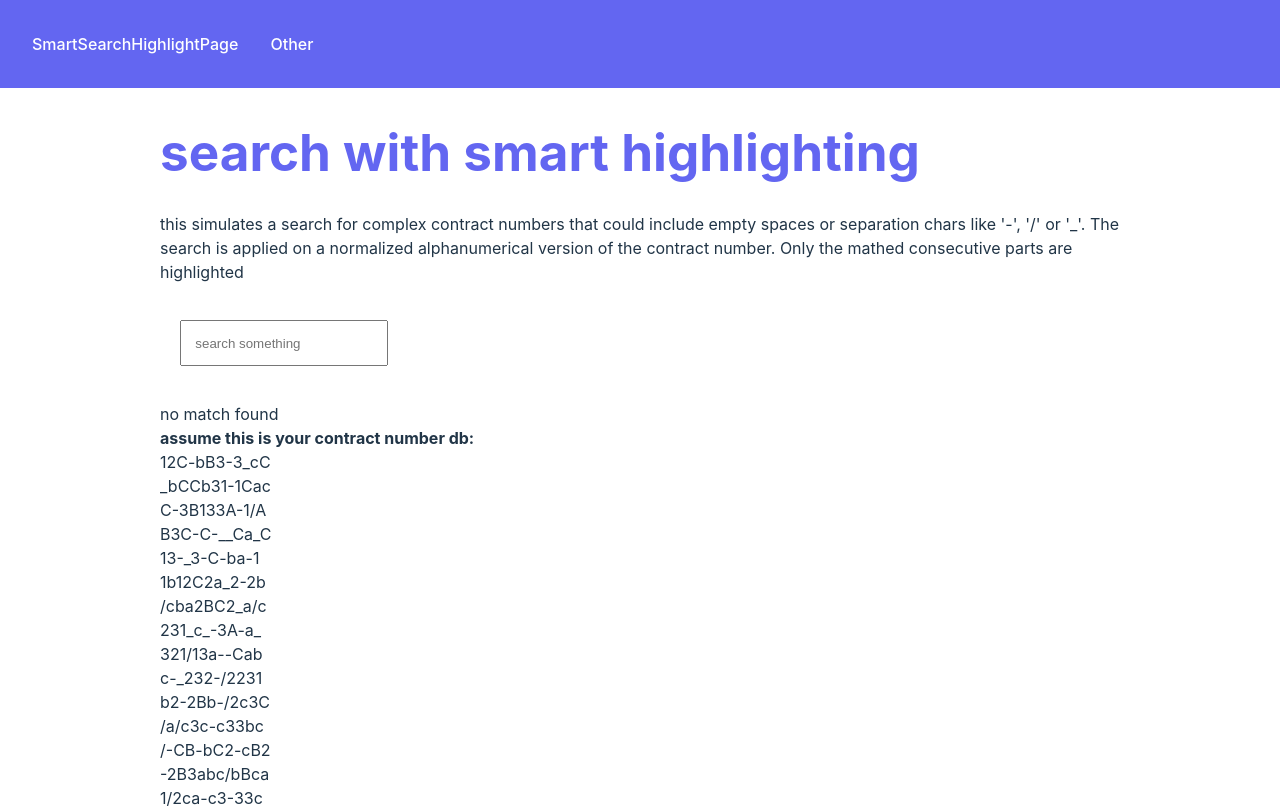
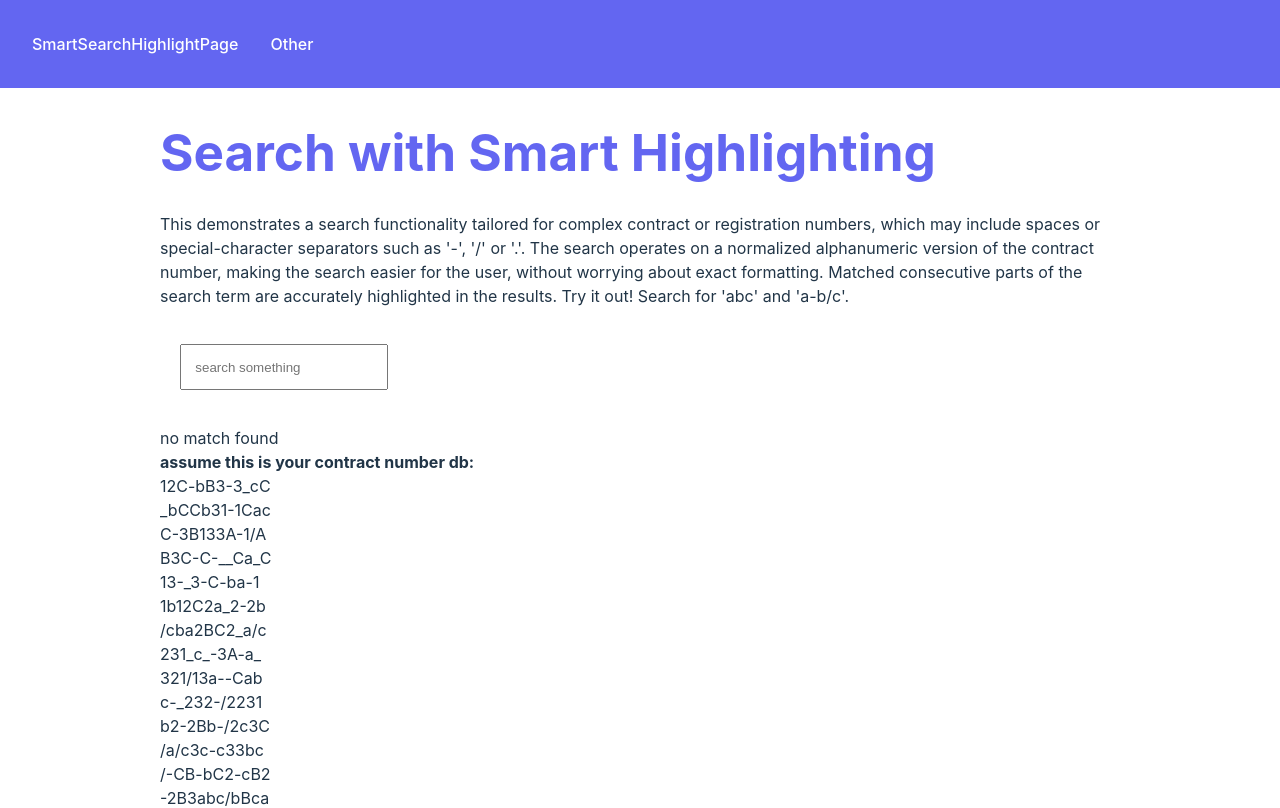
Before and after one commit to oy-gen/code-some-collection, a React (Vite) app: page / in a window 1280 px wide. Shown: the top 808 px of the page. Built offline with nearby package versions, Linux system fonts and the light colour scheme.

Commit message:
[ED-1] use useMemo and update description

```diff
--- a/src/pages/SmartSearchHighlightPage/SmartSearchHighlightPage.tsx
+++ b/src/pages/SmartSearchHighlightPage/SmartSearchHighlightPage.tsx
@@ -28,12 +28,15 @@ export const SmartSearchHighlightPage: React.FC = () => {
   return (
     <>
       <Container>
-        <Title>search with smart highlighting</Title>
+        <Title>Search with Smart Highlighting</Title>
         <Description>
-          this simulates a search for complex contract numbers that could
-          include empty spaces or separation chars like '-', '/' or '_'. The
-          search is applied on a normalized alphanumerical version of the
-          contract number. Only the mathed consecutive parts are highlighted{" "}
+          This demonstrates a search functionality tailored for complex contract
+          or registration numbers, which may include spaces or special-character
+          separators such as '-', '/' or '.'. The search operates on a
+          normalized alphanumeric version of the contract number, making the
+          search easier for the user, without worrying about exact formatting.
+          Matched consecutive parts of the search term are accurately
+          highlighted in the results. Try it out! Search for 'abc' and 'a-b/c'.
         </Description>
         <Container>
           <Input
--- a/src/pages/SmartSearchHighlightPage/hooks/useHighlightSearchMatches.ts
+++ b/src/pages/SmartSearchHighlightPage/hooks/useHighlightSearchMatches.ts
@@ -1,3 +1,5 @@
+import { useMemo } from "react";
+
 const nonAlphaNumericRegExp: RegExp = /[^a-zA-Z0-9]/g;
 const alphaNumericRegExp: RegExp = /[a-zA-Z0-9]/g;
 
@@ -5,6 +7,7 @@ export default function useHighlightSearchMatches(
   searchValue: string,
   matches: string[] | null
 ): string[] | null {
+  return useMemo(() => {
     if (!matches || !matches.length || searchValue === "") {
       return null;
     }
@@ -25,6 +28,7 @@ export default function useHighlightSearchMatches(
       if (normalizedMatch === "") {
         return;
       }
+
       const offsetPositionOfMatch: number = normalizedMatch
         .toLowerCase()
         .indexOf(normalizedSearchValue.toLowerCase());
@@ -51,9 +55,9 @@ export default function useHighlightSearchMatches(
           offsetPositionOfMatch + normalizedSearchValue.length
         );
 
-      const matchedAsArrayWithHighlight: string[] = Array.from(matchedPart).map(
-        (char) => `<span class="highlight">${char}</span>`
-      );
+        const matchedAsArrayWithHighlight: string[] = Array.from(
+          matchedPart
+        ).map((char) => `<span class="highlight">${char}</span>`);
 
         const matchArrayWithHighlights = [
           ...Array.from(leftOfMatchedPart),
@@ -77,4 +81,5 @@ export default function useHighlightSearchMatches(
     });
 
     return highlightedResult;
+  }, [matches, searchValue]);
 }
```
Lines whose indentation alone changed are shown as unchanged.
